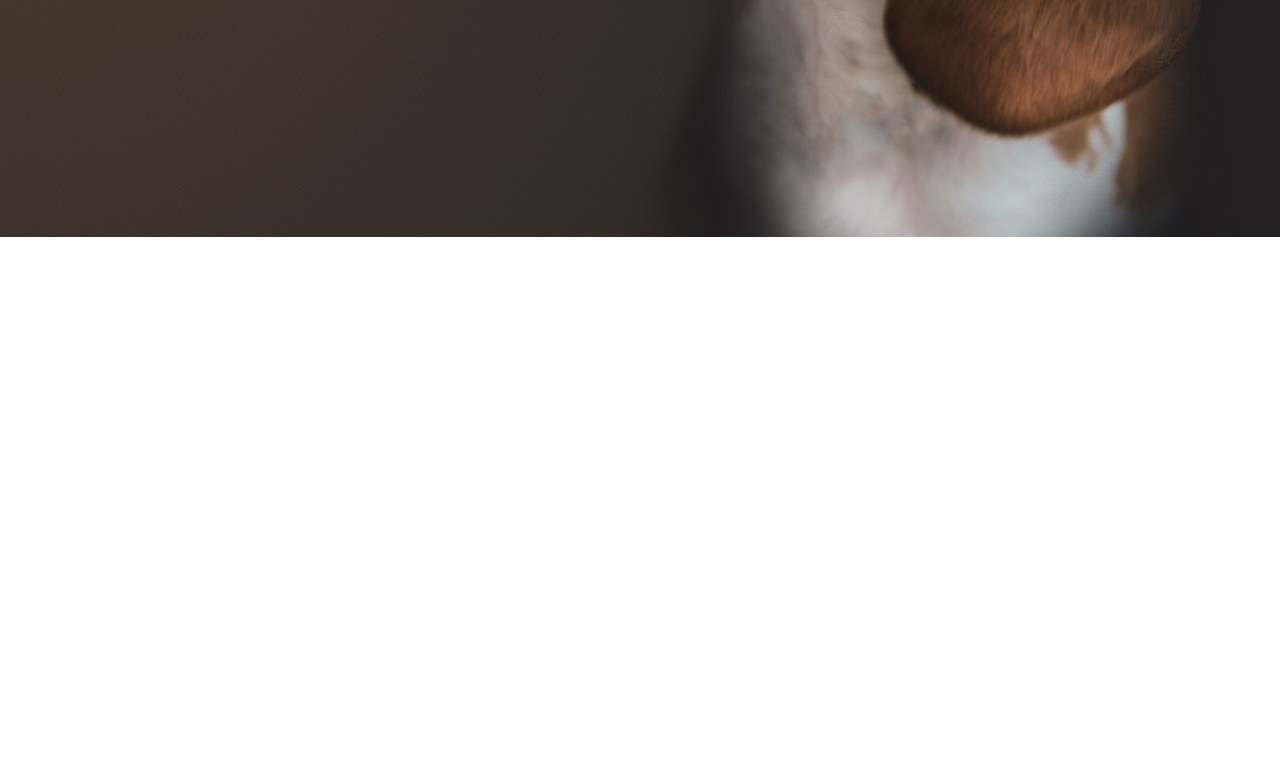
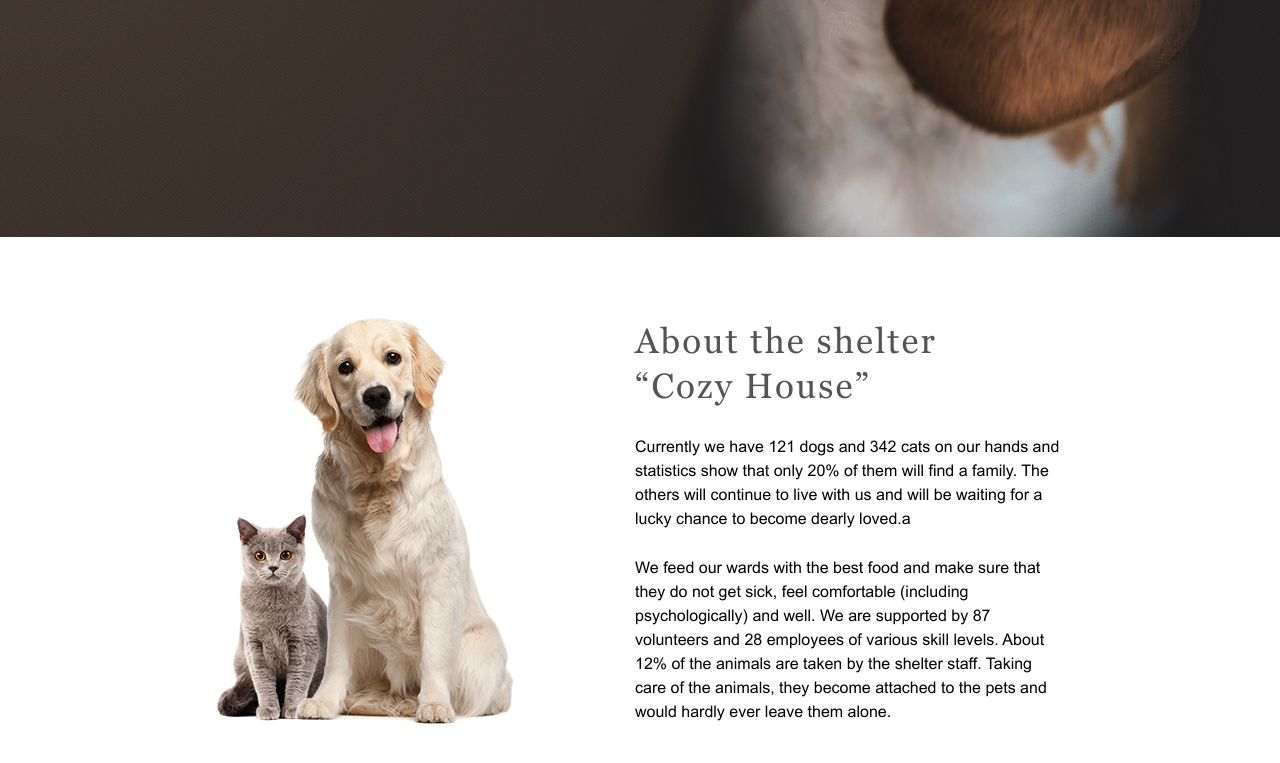
Before and after one commit to Zoitber9/shelter, a plain HTML site: page index.html in a window 1280 px wide. Shown: the part 671-1434 px from the top of the page. Before the commit the page ends 908 px from the top, so only its background shows below. Drawn offline with Linux system fonts and the light colour scheme; files whose address does not match are found by name.

Commit message:
add:second section

```diff
--- a/index.html
+++ b/index.html
@@ -48,12 +48,40 @@
                   extremely wide and open heart. He or she will love you more
                   than anybody else in the world, you will see!
                 </p>
-                <button class="main-page__btn">
-                    <a class="main-page__btn-text" href="">Make a friend</a>
+                <button class="main-page__btn btn">
+                  <a class="main-page__btn-text" href="">Make a friend</a>
                 </button>
               </div>
               <div class="main-page__img">
-                  <img src="./images/start-screen-puppy.png" alt="puppy">
+                <img src="./images/start-screen-puppy.png" alt="puppy" />
+              </div>
+            </div>
+          </div>
+        </section>
+        <section class="about-shelter">
+          <div class="container">
+            <div class="about-shelter__wrapper">
+              <div class="about-shelter__img">
+                <img src="./images/about-pets.png" alt="dog and cat" />
+              </div>
+              <div class="about-shelter__content">
+                <h3 class="about-shelter__tittle">
+                  About the shelter “Cozy House”
+                </h3>
+                <p>
+                  Currently we have 121 dogs and 342 cats on our hands and
+                  statistics show that only 20% of them will find a family. The
+                  others will continue to live with us and will be waiting for a
+                  lucky chance to become dearly loved.а
+                </p>
+                <p>
+                  We feed our wards with the best food and make sure that they
+                  do not get sick, feel comfortable (including psychologically)
+                  and well. We are supported by 87 volunteers and 28 employees
+                  of various skill levels. About 12% of the animals are taken by
+                  the shelter staff. Taking care of the animals, they become
+                  attached to the pets and would hardly ever leave them alone.
+                </p>
               </div>
             </div>
           </div>
--- a/style.css
+++ b/style.css
@@ -14,9 +14,17 @@
 body {
   font-family: "Arial";
 }
-h1,h2,h3,h4,h5,h6{
+h1,
+h2,
+h3,
+h4,
+h5,
+h6 {
   font-family: "Georgia";
   font-weight: 400;
+}
+.btn {
+  height: 52px;
 }
 
 .container {
@@ -24,7 +32,7 @@ h1,h2,h3,h4,h5,h6{
   margin: 0 auto;
 }
 
-.first__screen{
+.first__screen {
   display: flex;
   flex-direction: column;
   gap: 60px;
@@ -54,7 +62,14 @@ h2 {
   color: #ffffff;
 }
 
-.logo{
+h3 {
+  font-size: 35px;
+  line-height: 130%;
+  letter-spacing: 0.06em;
+  color: #545454;
+}
+
+.logo {
   display: flex;
   flex-direction: column;
   gap: 10px;
@@ -91,34 +106,53 @@ a {
   flex-direction: column;
   gap: 42px;
   margin: 0 40px 75px 0;
-
 }
 
-.main-page__wrapper{
+.main-page__wrapper {
   display: flex;
   align-items: center;
 }
 
-.main-page__btn{
+.main-page__btn {
   width: 207px;
-    height: 52px;
   align-items: center;
   border: none;
-background: #F1CDB3;
+  background: #f1cdb3;
   border-radius: 100px;
 }
 
-.main-page__btn-text{
- font-family: 'Georgia';
+.main-page__btn-text {
+  font-family: "Georgia";
   font-weight: 400;
   font-size: 17px;
   line-height: 130%;
   letter-spacing: 0.06em;
   color: #292929;
 }
-.main-page__text{
+.main-page__text {
   font-weight: 400;
   font-size: 15px;
   line-height: 160%;
-color: #CDCDCD;
+  color: #cdcdcd;
 }
+
+/* section 2 */
+
+.about-shelter__tittle {
+  max-width: 320px;
+}
+
+.about-shelter__wrapper {
+  display: flex;
+  justify-content: center;
+  align-items: center;
+  gap: 120px;
+  margin: 80px 0;
+}
+
+.about-shelter__content {
+  display: flex;
+  flex-direction: column;
+  gap: 25px;
+  max-width: 430px;
+}
```
Lines whose indentation alone changed are shown as unchanged.
